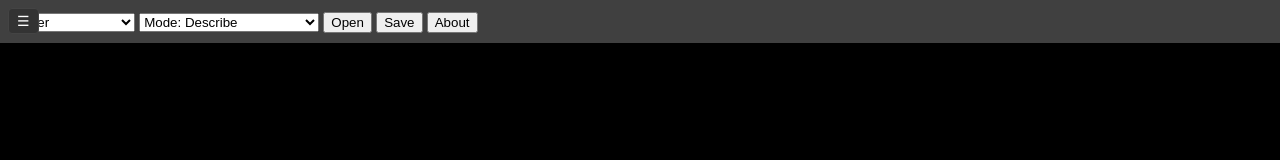
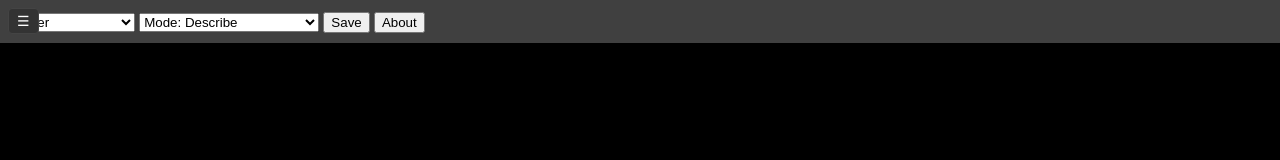
Before and after one commit to rordenlab/CancelForWeb, a website built with Vite: page index.html in a window 1280 px wide. Shown: the top 160 px of the page. Built offline with nearby package versions, Linux system fonts and the light colour scheme; files whose address does not match are found by name.

```diff
--- a/index.html
+++ b/index.html
@@ -33,8 +33,8 @@
         <option>Mode: Score - Uncheck All</option>
         <option>Mode: Score - Check All</option>
       </select>
-      <button id="openBtn">Open</button>
-      <button id="saveBtn">Save</button>
+      <button id="openBtn" style="display: none;">Open</button>
+      <button id="saveBtn" >Save</button>
       <button id="aboutBtn">About</button>
     </header>
       <main id="canvas-container">
```
Also changed, not shown: README.md, 1 other file.
